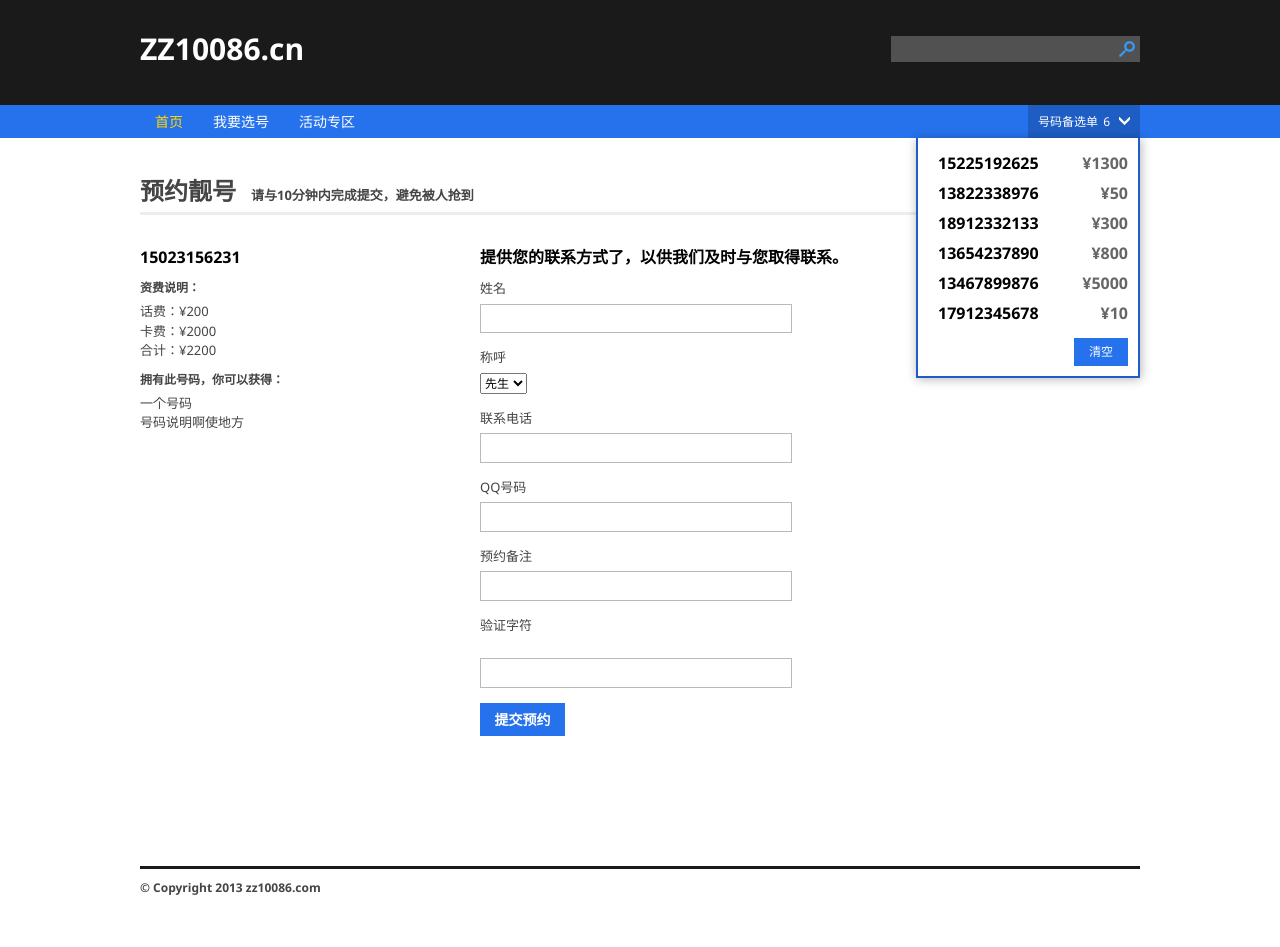
After one commit to jiangbianwanghai/haomafront, a CodeIgniter app: page /index.php/shouye/offer in a window 1280 px wide. The commit adds this page. Run offline with CodeIgniter, Linux system fonts and the light colour scheme.

Commit message:
完善首页功能

```diff
--- a/application/controllers/shouye.php
+++ b/application/controllers/shouye.php
@@ -8,4 +8,10 @@ class shouye extends CI_Controller {
         $this->load->model('Model_number', 'number', TRUE);
         $this->load->view('shouye_index');
     }
+
+    public function offer()
+    {
+        $this->load->helper('url');
+        $this->load->view('shouye_offer');
+    }
 }
--- /dev/null
+++ b/application/views/shouye_offer.php
@@ -0,0 +1,59 @@
+<?php include('common_header.php');?>
+<div id="content">
+    <div class="layout buy">
+        <h2>预约靓号<span>请与10分钟内完成提交，避免被人抢到</span></h2>
+        <div class="number-info">
+            <h1>15023156231</h1>
+            <ul>
+                <li>
+                    <h3>资费说明：</h3>
+                    <p>话费：¥200</p>
+                    <p>卡费：¥2000</p>
+                    <p>合计：¥2200</p>
+                </li>
+                <li>
+                    <h3>拥有此号码，你可以获得：</h3>
+                    <p>一个号码</p>
+                    <p>号码说明啊使地方</p>
+                </li>
+            </ul>
+        </div>
+        <div class="book-form">
+            <h3>提供您的联系方式了，以供我们及时与您取得联系。</h3>
+            <form action="#" method="post">
+                <div class="row">
+                    <div class="label">姓名</div>
+                    <input type="text" class="input" />
+                </div>
+                <div class="row">
+                    <div class="label">称呼</div>
+                    <select>
+                        <option>先生</option>
+                        <option>女士</option>
+                    </select>
+                </div>
+                <div class="row">
+                    <div class="label">联系电话</div>
+                    <input type="text" class="input" />
+                </div>
+                <div class="row">
+                    <div class="label">QQ号码</div>
+                    <input type="text" class="input" />
+                </div>
+                <div class="row">
+                    <div class="label">预约备注</div>
+                    <input type="text" class="input" />
+                </div>
+                <div class="row">
+                    <div class="label">验证字符</div>
+                    <img src="" /><br />
+                    <input type="text" class="input" />
+                </div>
+                <div class="submit">
+                    <input type="submit" value="提交预约" class="submit-button" />
+                </div>
+            </form>
+        </div>
+    </div>
+</div>
+<?php include('common_footer.php');?>
```
Also changed, not shown: application/views/shouye_index.php (+8 -8 lines).
